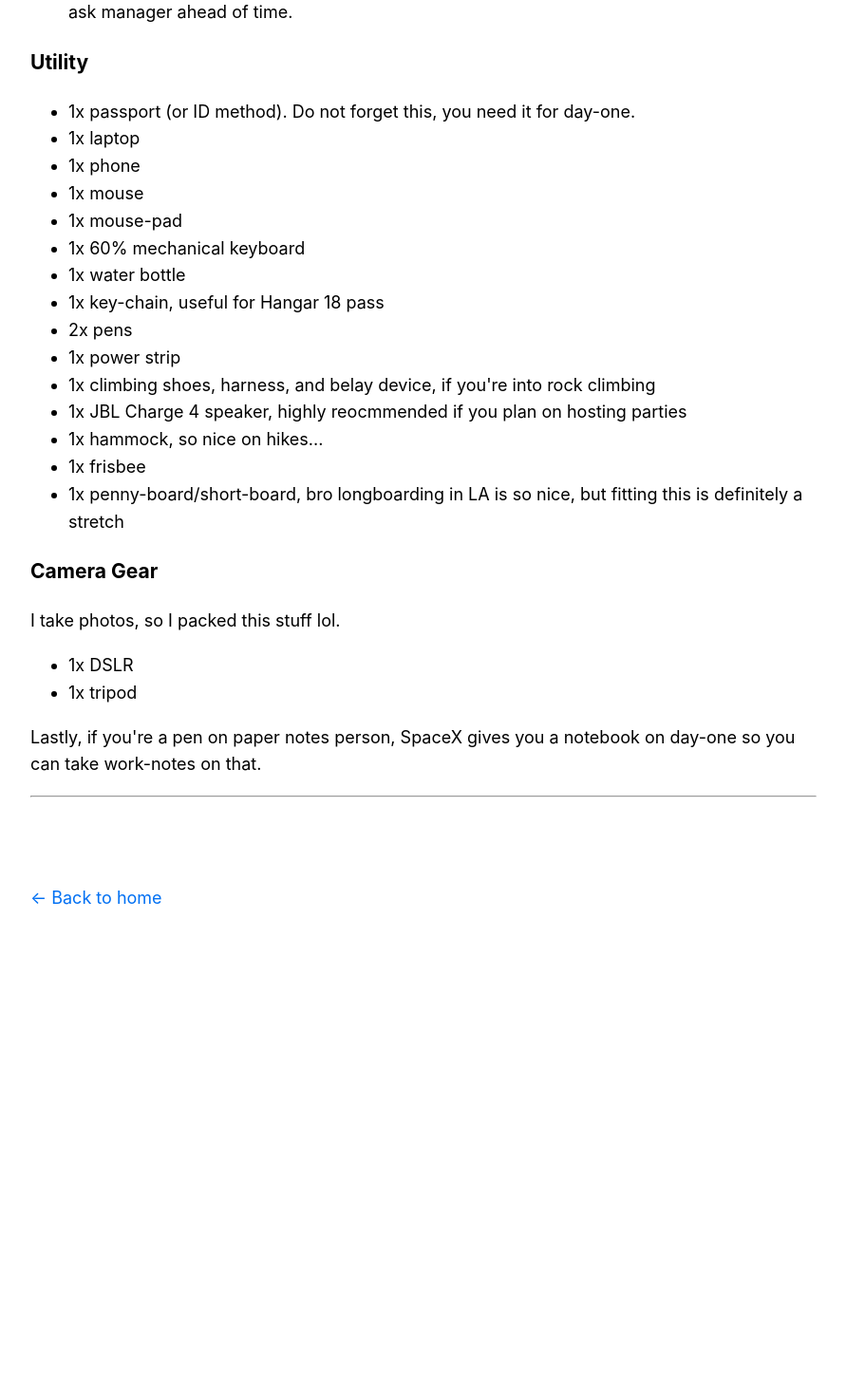
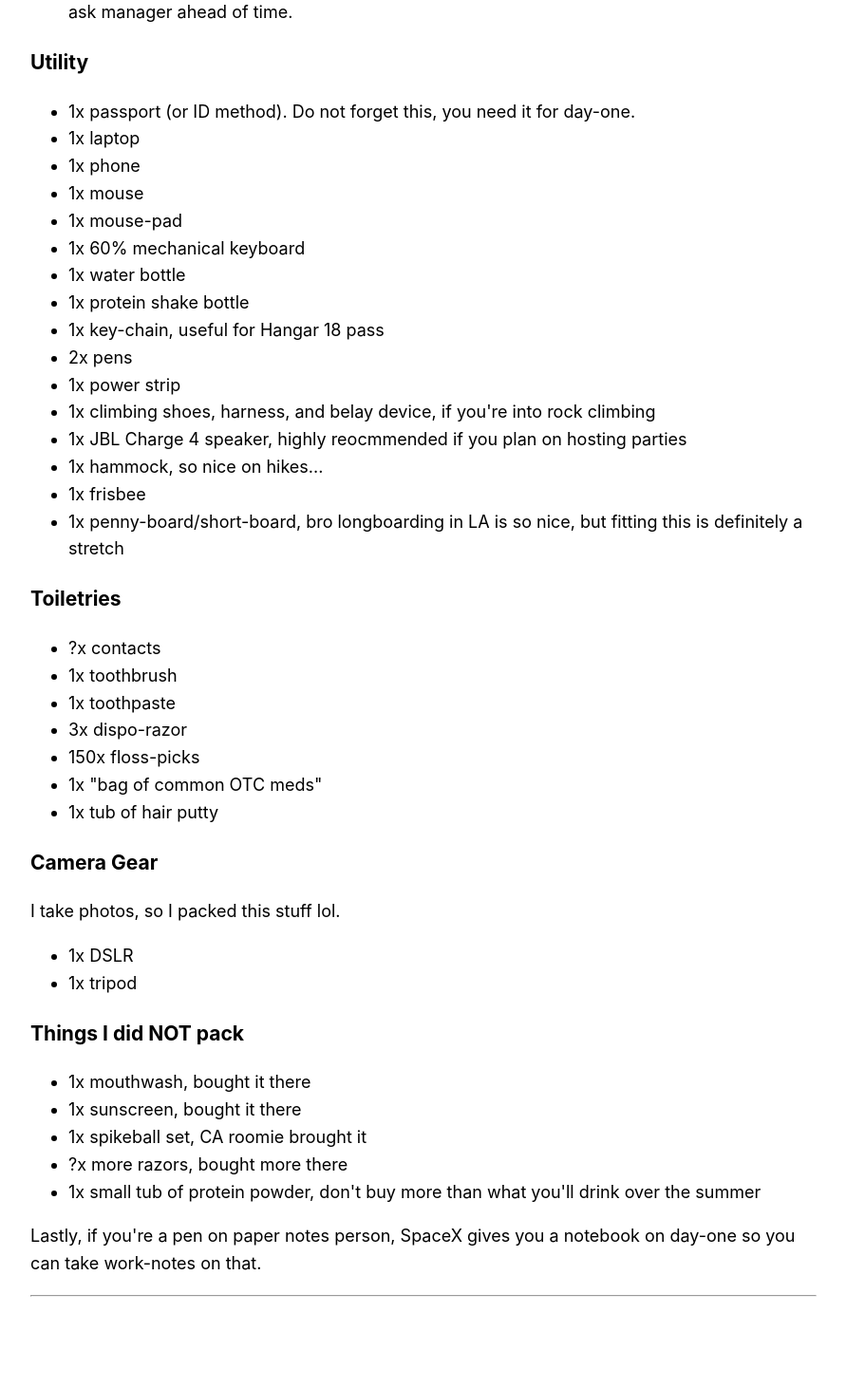
Before and after one commit to shihaocao/nextjs-shihao-website, a Next.js app: page /notes/spacex-packing in a window 1280 px wide. Shown: the part 2342-3804 px from the top of the page at 95% size, without its empty margins (194-1085 px from the left). Before the commit the page ends 3411 px from the top, so only its background shows below. Built offline with nearby package versions, Linux system fonts and the light colour scheme.

Commit message:
things i did not pack

```diff
--- a/pages/notes/spacex-packing.js
+++ b/pages/notes/spacex-packing.js
@@ -55,7 +55,7 @@ export default function FirstPost() {
 
       <h4>For going out</h4>
       <p>
-        <li>1x Illenium T-shirt</li>
+        <li>1x Illenium T-shirt (or equivalent haha)</li>
       </p>
 
       <h4>For going out to nicer places</h4>
@@ -102,6 +102,7 @@ export default function FirstPost() {
         <li>1x mouse-pad</li>
         <li>1x 60% mechanical keyboard</li>
         <li>1x water bottle</li>
+        <li>1x protein shake bottle</li>
         <li>1x key-chain, useful for Hangar 18 pass</li>
         <li>2x pens</li>
         <li>1x power strip</li>
@@ -112,11 +113,31 @@ export default function FirstPost() {
         <li>1x penny-board/short-board, bro longboarding in LA is so nice, but fitting this is definitely a stretch</li>
       </ul>
 
+      <h3>Toiletries</h3>
+      <ul>
+        <li>?x contacts</li>
+        <li>1x toothbrush</li>
+        <li>1x toothpaste</li>
+        <li>3x dispo-razor</li>
+        <li>150x floss-picks</li>
+        <li>1x "bag of common OTC meds"</li>
+        <li>1x tub of hair putty</li>
+      </ul>
+
       <h3>Camera Gear</h3>
       <p>I take photos, so I packed this stuff lol.</p>
       <ul>
         <li>1x DSLR</li>
         <li>1x tripod</li>
+      </ul>
+
+      <h3>Things I did NOT pack</h3>
+      <ul>
+        <li>1x mouthwash, bought it there</li>
+        <li>1x sunscreen, bought it there</li>
+        <li>1x spikeball set, CA roomie brought it</li>
+        <li>?x more razors, bought more there</li>
+        <li>1x small tub of protein powder, don't buy more than what you'll drink over the summer</li>
       </ul>
 
       <p>Lastly, if you're a pen on paper notes person, SpaceX gives you a notebook on day-one so you can take work-notes on that.</p>
```
